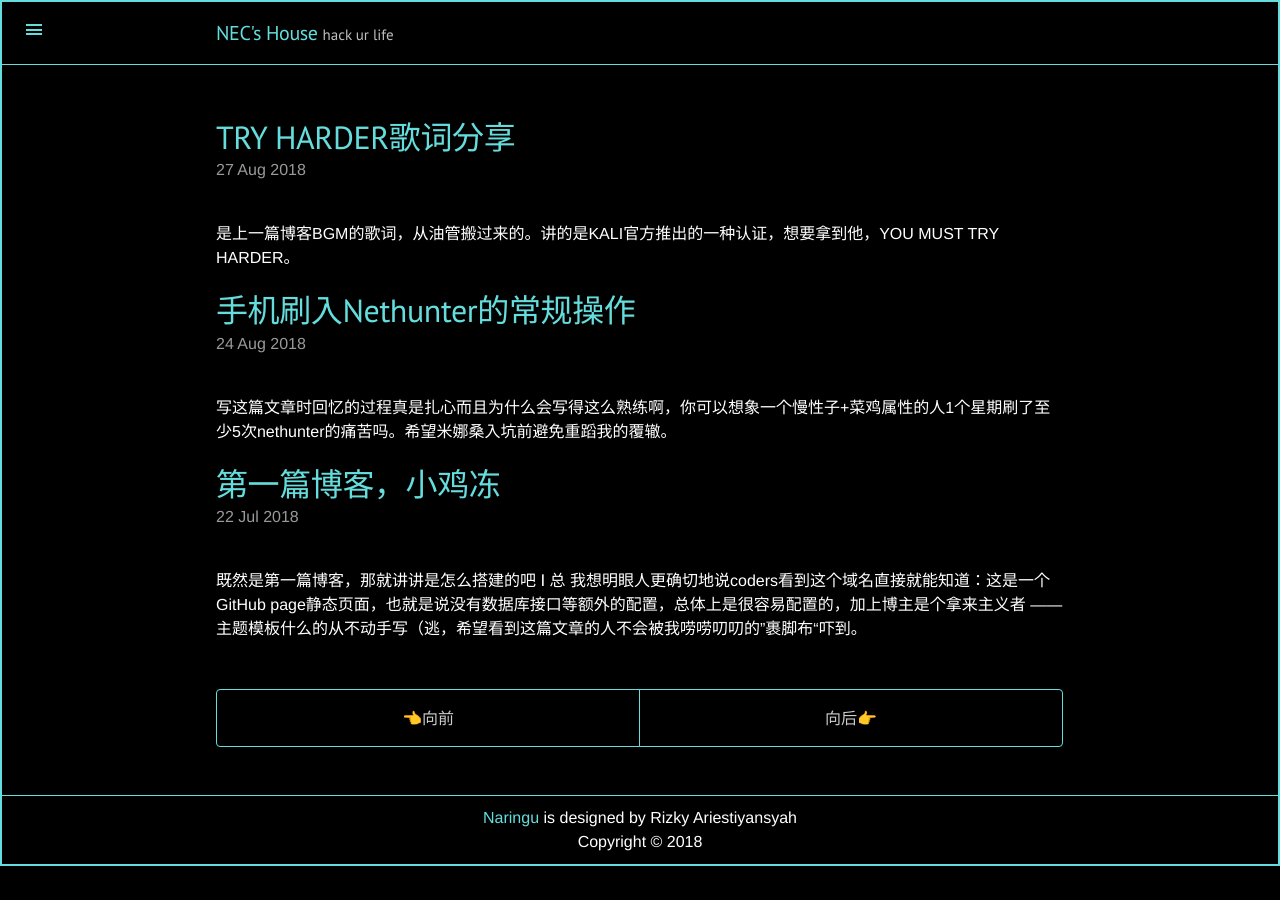
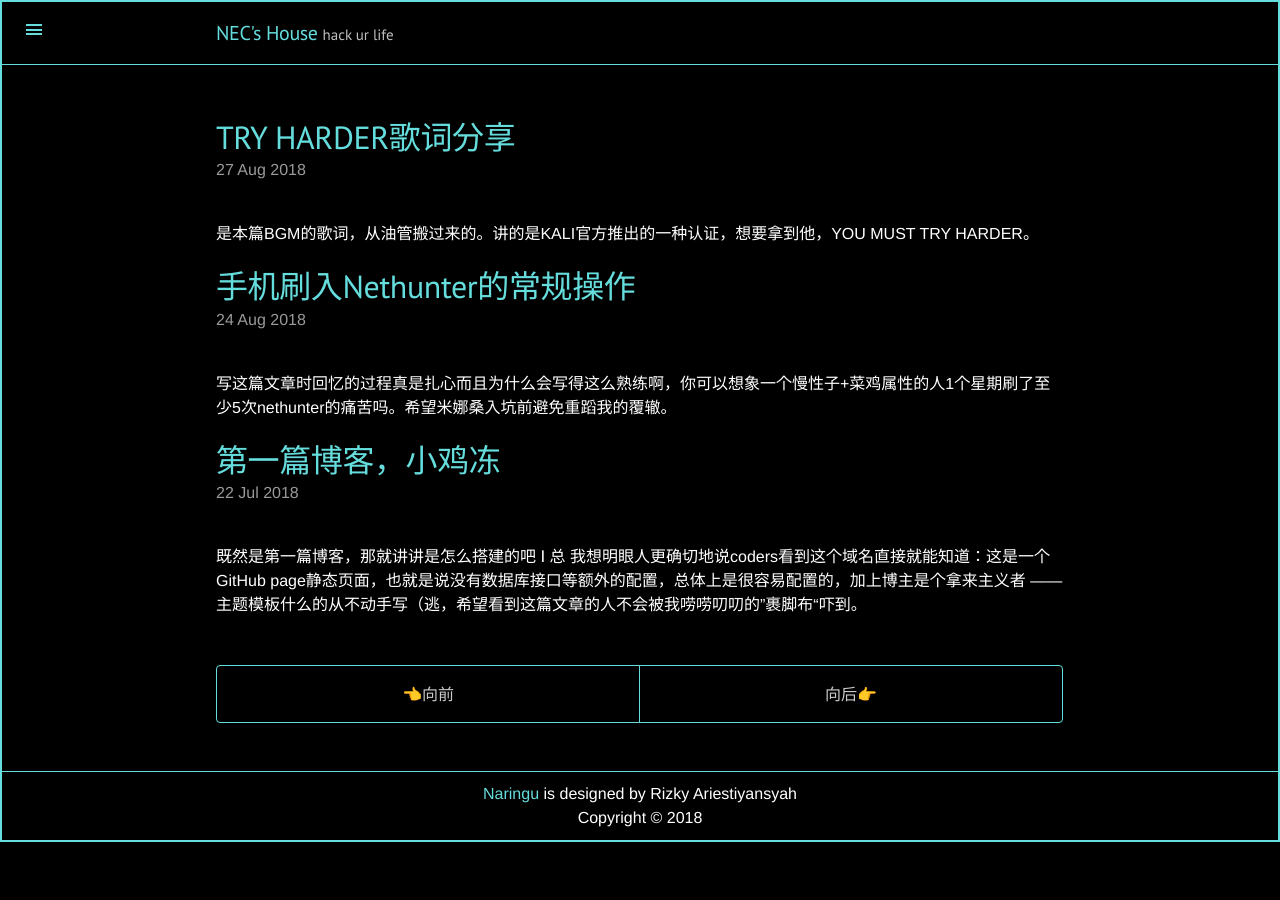
Before and after one commit to nec2017/nec2017.github.io, a Jekyll site: the page built from index.html, in a window 1280 px wide. Built offline with Jekyll 4.4.1, drawn with Linux system fonts in a browser that asks for light colours; the list of posts is cut into pages by our own code.

Commit message:
update music

```diff
--- a/_posts/2018-8-27-lyricShare.md
+++ b/_posts/2018-8-27-lyricShare.md
@@ -7,7 +7,7 @@ tags:
 - normalLife
 ---
 
-## 是上一篇博客BGM的歌词，从油管搬过来的。讲的是KALI官方推出的一种认证，想要拿到他，YOU MUST TRY HARDER。
+## 是本篇BGM的歌词，从油管搬过来的。讲的是KALI官方推出的一种认证，想要拿到他，YOU MUST TRY HARDER。
 
 -----
 
```
